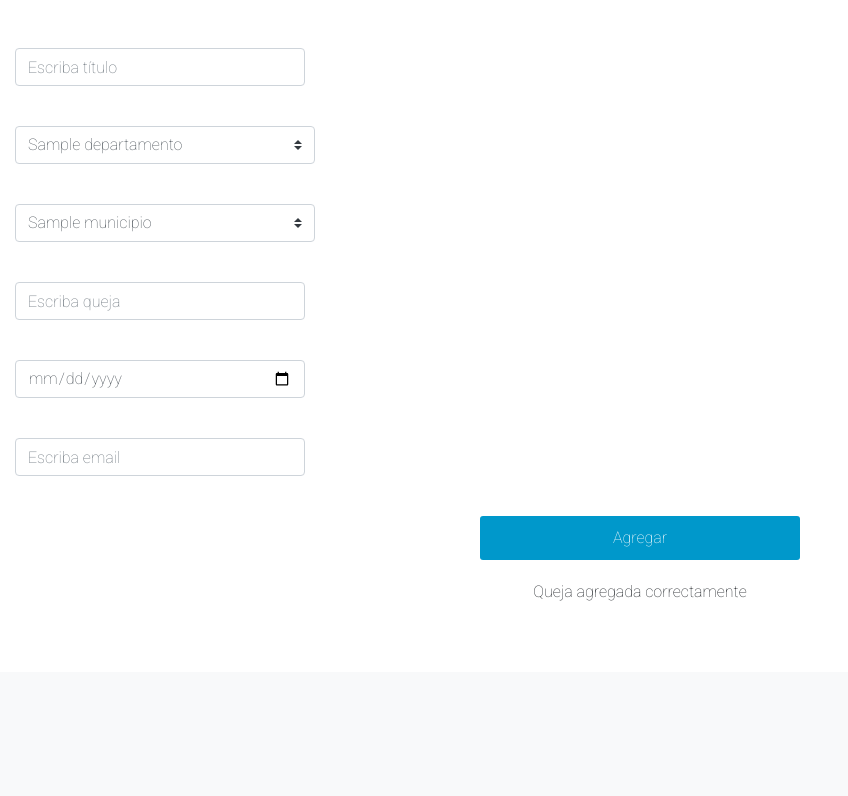
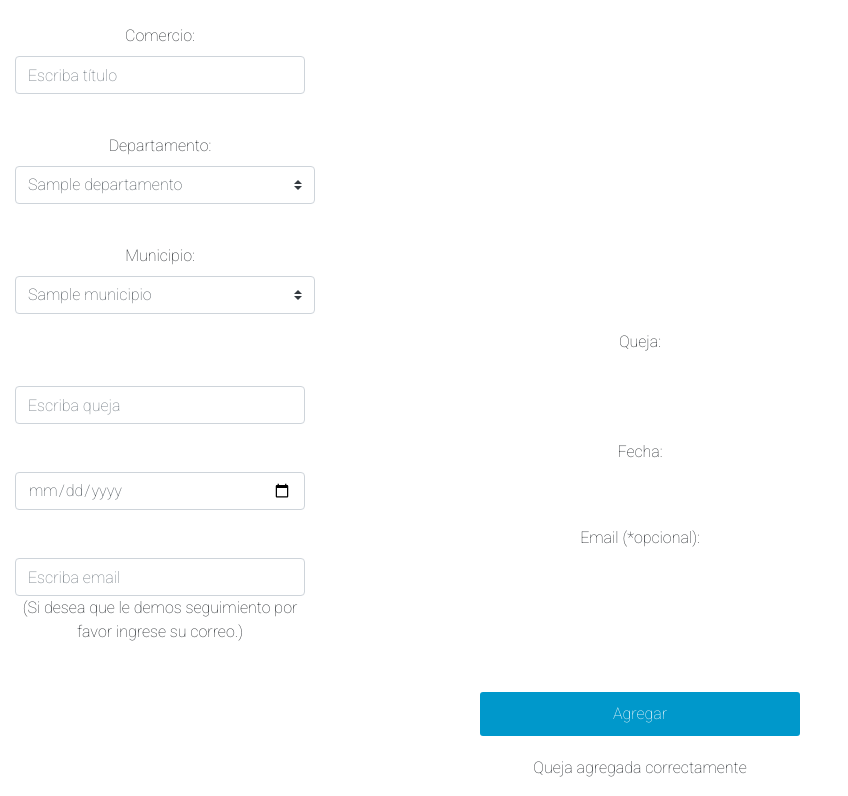
Before and after one commit to kariSotz24/diacogt, a PHP site: page /nqueja.php in a window 1280 px wide. Shown: the part 128-924 px from the top of the page, without its empty margins (0-848 px from the left). Before the commit the page ends 729 px from the top, so only its background shows below. Run offline with PHP 8.4, Linux system fonts and the light colour scheme; tables that the repository leaves empty or names only in its code hold one stand-in row (values such as "Sample post"); data that the repository does not hold is empty.

Commit message:
make it better

```diff
--- a/nqueja.php
+++ b/nqueja.php
@@ -45,11 +45,12 @@
     <div>
         <!----------------Comercio-------------------->
         <br><div class="col-md-3 mb-3 align-center">
-            <label></label>
+            <label>Comercio: </label>
             <input class="form-control" id="validationDefault03" name="nom_comercio" placeholder="Escriba título" required>
         </div>
         <!---------------Departamento------------------------------------>
         <br><div class="col-md-3 mb-3">
+        <label>Departamento: </label>
         <select class="custom-select" style="width: 300px" name="id_depto" required>
         <?php
         while($datosdepto = mysqli_fetch_array($querydep)){ ?>
@@ -59,6 +60,7 @@
         </div>
         <!---------------Municipio------------------------------------>
         <br><div class="col-md-3 mb-3">
+        <label>Municipio: </label>
         <select class="custom-select" style="width: 300px" name="id_municipio" required>
         <?php
         while($datosmuni = mysqli_fetch_array($querymun)){ ?>
@@ -67,17 +69,21 @@
         </select>
         </div>
         <!-------------Descripcion de la queja --------------------------------->
+        <label>Queja: </label>
         <div class="col-md-3 mb-3">
             <label></label>
             <input class="form-control" id="validationDefault03" name="desc_queja" placeholder="Escriba queja" required>
         </div>
         <!-------------------------------------------------------------->
+        <label>Fecha: </label>
         <br><div class="col-md-3 mb-3">
             <input class="form-control" type="date" name="fecha_queja" placeholder="Escriba fecha">
         </div>
         <!-------------------------------------------------------------->
+        <label>Email (*opcional): </label>
         <br><div class="col-md-3 mb-3">
             <input class="form-control" id="validationDefault03" name="email_respuesta" placeholder="Escriba email">
+            <label>(Si desea que le demos seguimiento por favor ingrese su correo.)</label>
         </div>
         <!-------------------------------------------------------------->
         <br>
```
